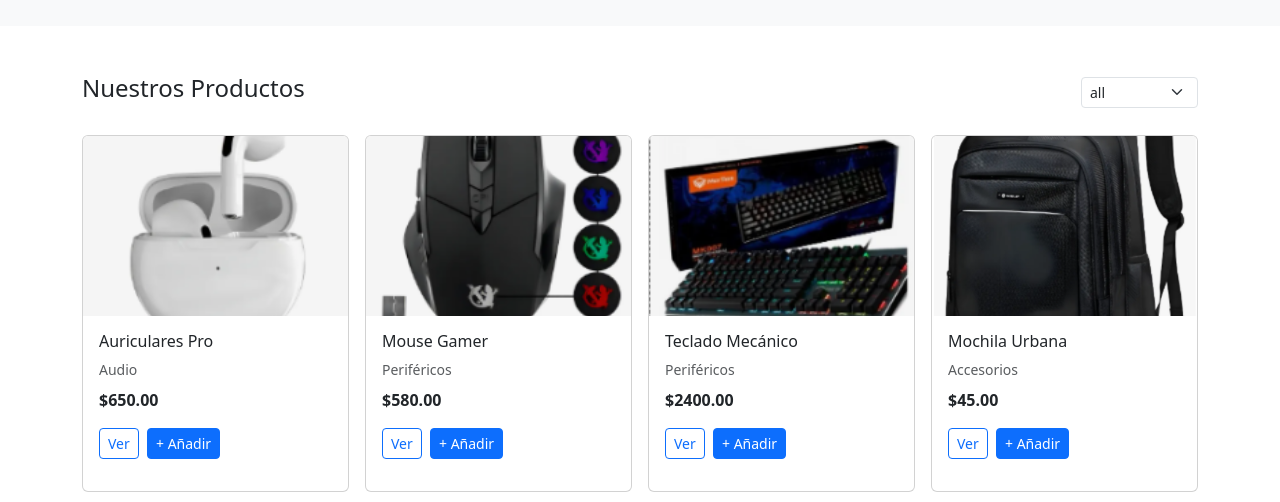
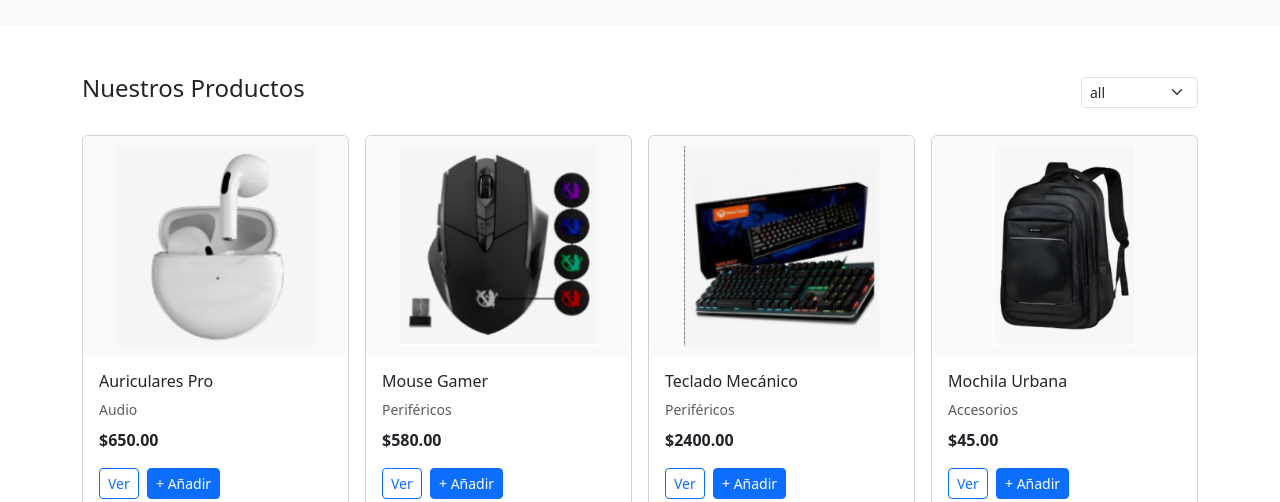
Before and after one commit to Joaquinnoble777/tienda, a plain HTML site: page index.html in a window 1280 px wide. Shown: the part 440-942 px from the top of the page. Drawn offline with nearby package versions, Linux system fonts and the light colour scheme.

Commit message:
Add files via upload

```diff
--- a/index.html
+++ b/index.html
@@ -13,8 +13,18 @@
     .product-card img { height: 180px; object-fit: cover; }
     .toast-container { position: fixed; top: 1rem; right: 1rem; z-index: 1200; }
     @media (min-width: 992px) { .offcanvas-lg { --bs-offcanvas-width: 420px; } }
+  .product-card img {
+  height: 220px;
+  width: 100%;
+  object-fit: contain;
+  background-color: #f8f9fa;
+  padding: 10px;
+  border-radius: 8px;
+}
+
   </style>
 </head>
+
 <body>
 
 <!-- Navbar -->
```
